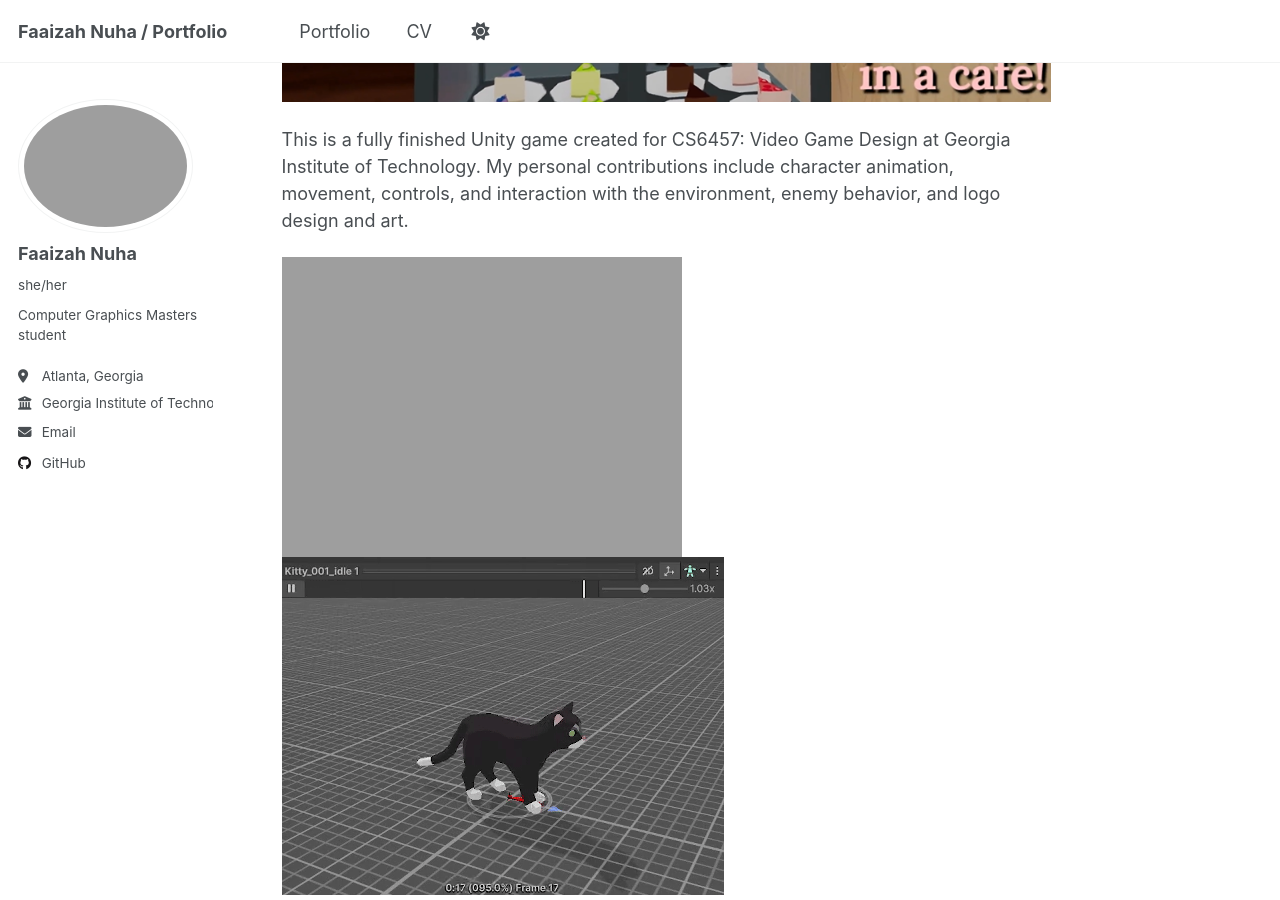
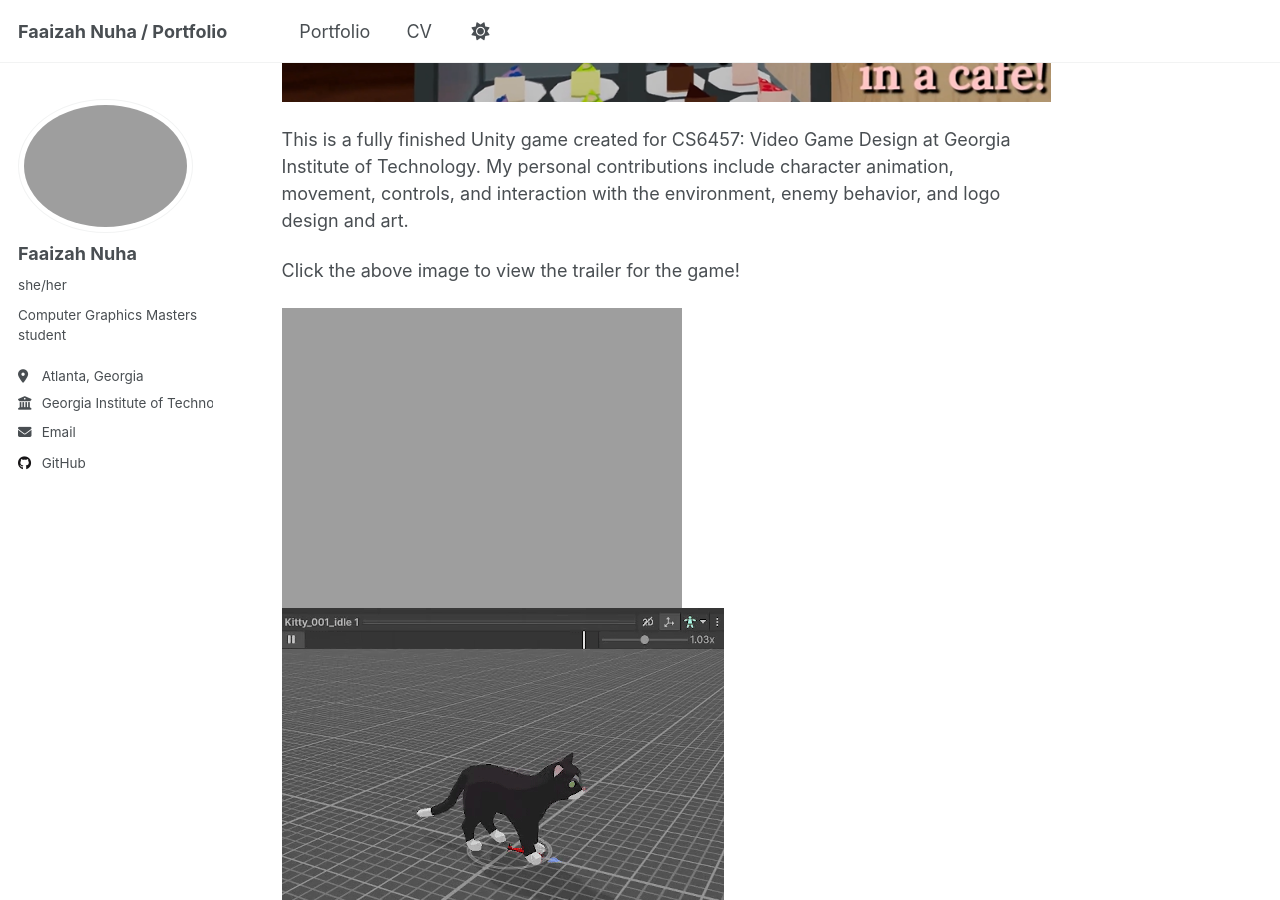
Before and after one commit to fnuha/fnuha.github.io, a Jekyll site: the page built from _portfolio/portfolio-2.md, in a window 1280 px wide and 900 px high, scrolled down 509 px. Built offline with Jekyll 4.4.1, drawn with Linux system fonts in a browser that asks for light colours; a script that is not in the unit is left out.

Commit message:
small text edits

```diff
--- a/_portfolio/portfolio-2.md
+++ b/_portfolio/portfolio-2.md
@@ -8,4 +8,6 @@ collection: portfolio
 
 This is a fully finished Unity game created for CS6457: Video Game Design at Georgia Institute of Technology. My personal contributions include character animation, movement, controls, and interaction with the environment, enemy behavior, and logo design and art.
 
+Click the above image to view the trailer for the game!
+
 <img src="https://fnuha.github.io/images/jumping.gif" /><img src="https://fnuha.github.io/images/pawing.gif" />
```
